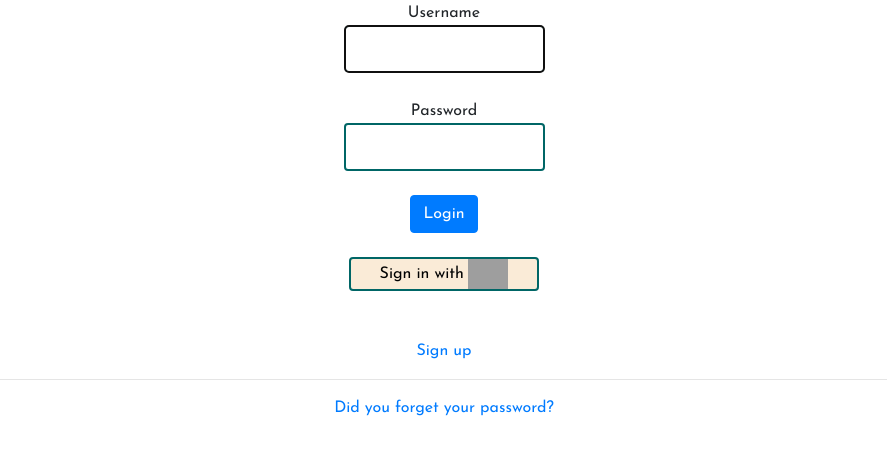
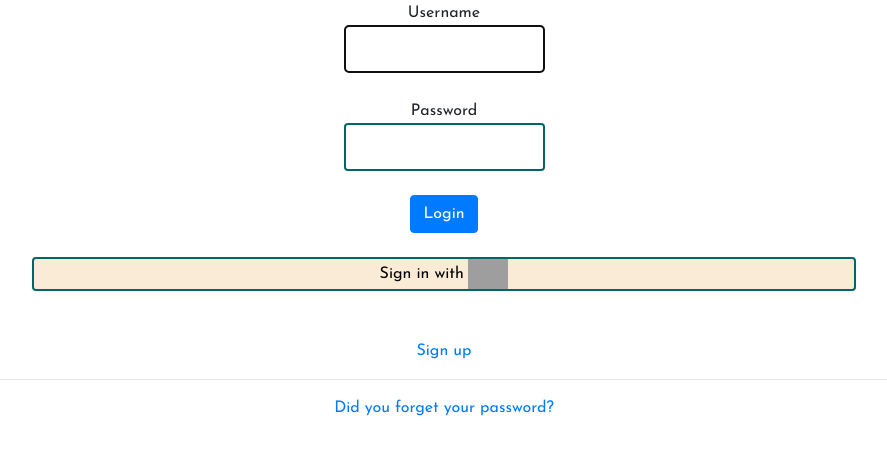
Before and after one commit to vishwakarmad1999/my-blog, a Django app: a page that uses templates/cdn.html in a window 1280 px wide. Shown: the part 161-616 px from the top of the page, without its empty margins (196-1083 px from the left). Run offline with Django 3.2, Linux system fonts and the light colour scheme; some libraries are stand-ins or nearby versions; grey boxes are pictures that could not be loaded.

Commit message:
Back to where I started

```diff
--- a/blog/static/css/style.css
+++ b/blog/static/css/style.css
@@ -72,7 +72,7 @@ div h3 a:link {
 
 .google-btn {
 	background: #faebd7;
-	width: 190px;
+	width: 80%;
 	border: 2px solid #006666;
 	border-radius: 4px;
 }
```
